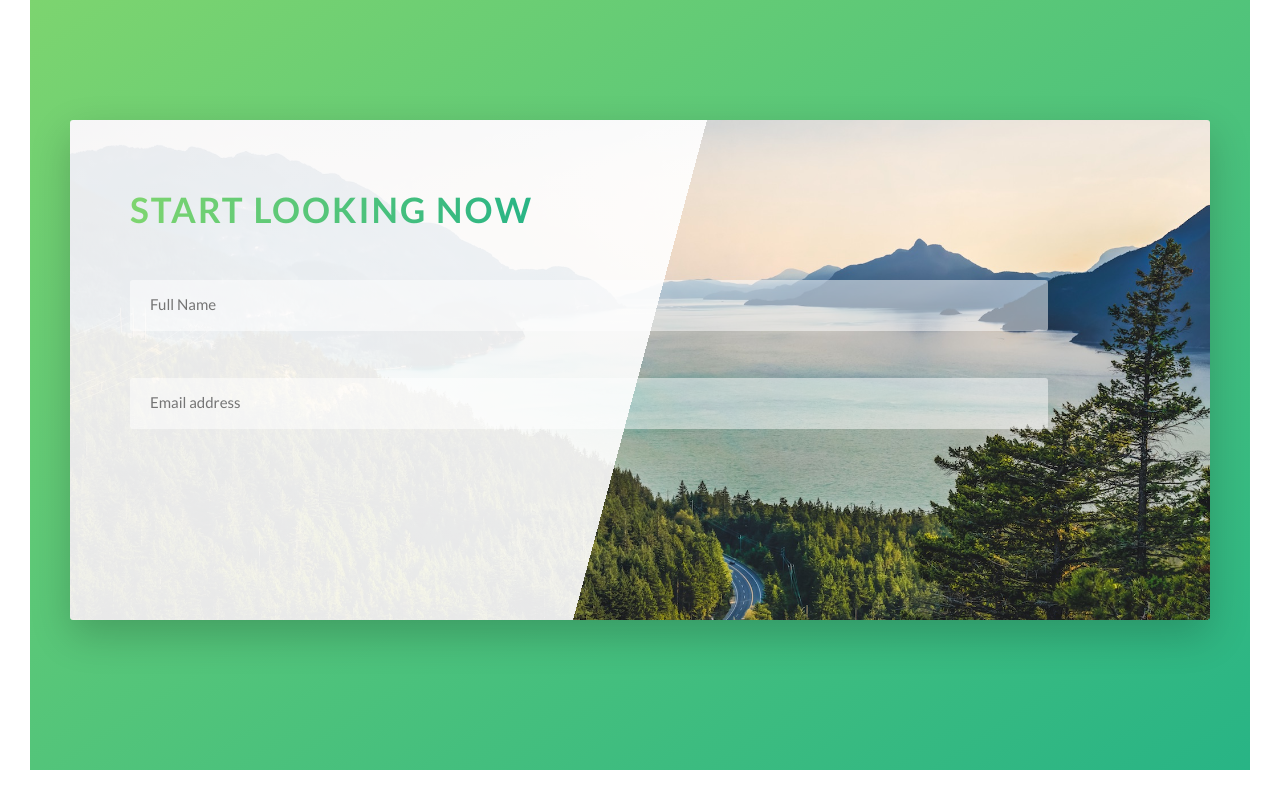
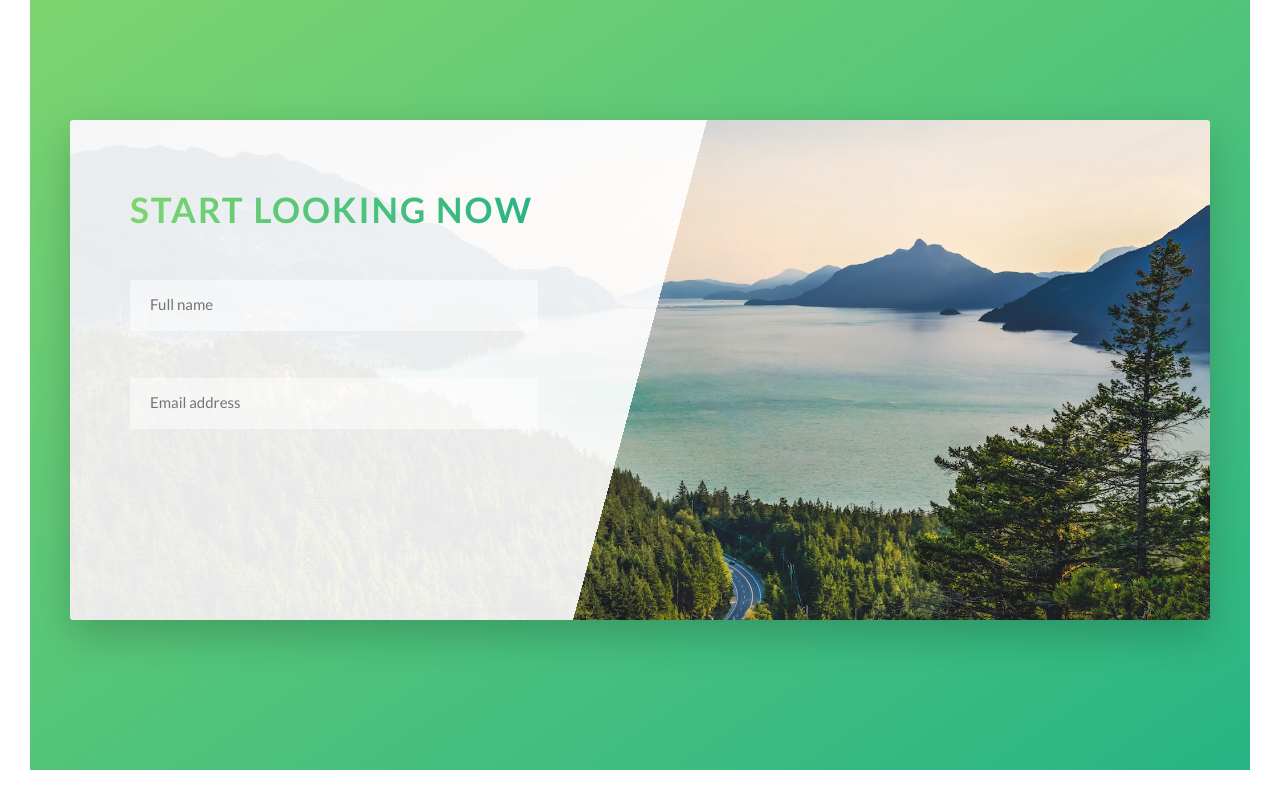
Before and after one commit to Curious-MX/Natours, a website: page index.html in a window 1280 px wide. Shown: the part 4467-5267 px from the top of the page. Drawn offline with Linux system fonts and the light colour scheme.

Commit message:
Just a few problems in the book section

```diff
--- a/index.html
+++ b/index.html
@@ -273,12 +273,12 @@
                                 </h2>
                             </div>
                             <div class="form__group">
-                                <input type="text" class="form__input" placeholder="Full Name" id="name" required>
-                                <label for="name" class="form__label">Full Name</label>
+                                <input type="text" class="form__input" placeholder="Full name" id="name" required="">
+                                <label for="name" class="form__label">Full name</label>
                             </div>
 
                             <div class="form__group">
-                                <input type="email" class="form__input" placeholder="Email address" id="email" required>
+                                <input type="email" class="form__input" placeholder="Email address" id="email" required="">
                                 <label for="email" class="form__label">Email address</label>
                             </div>
                         </form>
--- a/sass/components/_form.scss
+++ b/sass/components/_form.scss
@@ -12,7 +12,7 @@
     background-color: rgba($color-white, 0.5);
     border: none;
     border-bottom: 3px solid transparent;
-    width: 90%;
+    width: 40%;
     display: block;
 
     &:focus {
@@ -42,6 +42,6 @@
   &__input:placeholder-shown + &__label {
     opacity: 0;
     visibility: hidden;
-    transform: translate(-2.5rem);
+    transform: translateY(-2.5rem);
   }
 }
```
Also changed, not shown: css/style.css.
